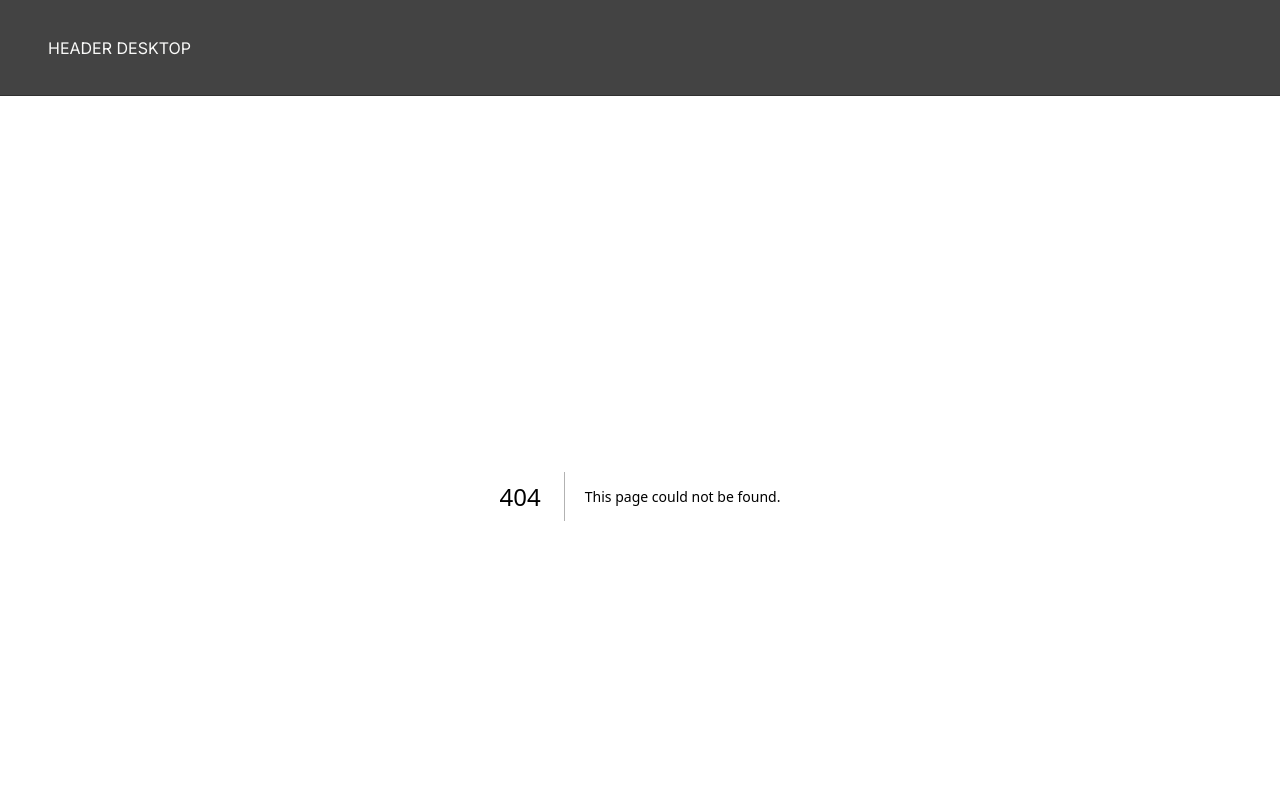
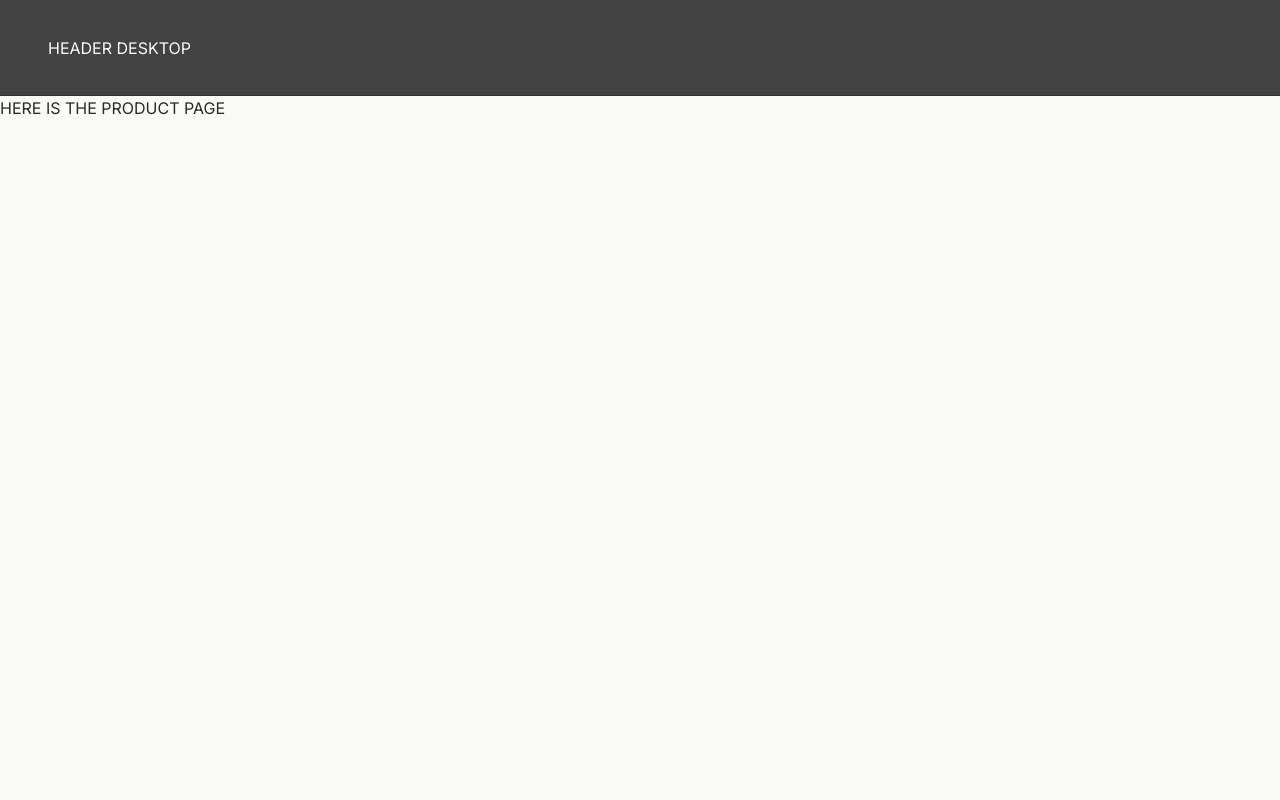
Before and after one commit to grasshousedev/Hydrogen-Next.js, a Next.js app: page /products/1 in a window 1280 px wide. Before the commit this address had no page. Shown: the top 800 px of the page. Built offline with nearby package versions, Linux system fonts and the light colour scheme.

Commit message:
Add placeholder page for /products/:handle#7 (#57)

```diff
--- /dev/null
+++ b/app/products/[productHandle]/page.tsx
@@ -0,0 +1,7 @@
+export default function Product() {
+    return (
+      <>
+        HERE IS THE PRODUCT PAGE
+      </>
+    )
+  }
```
